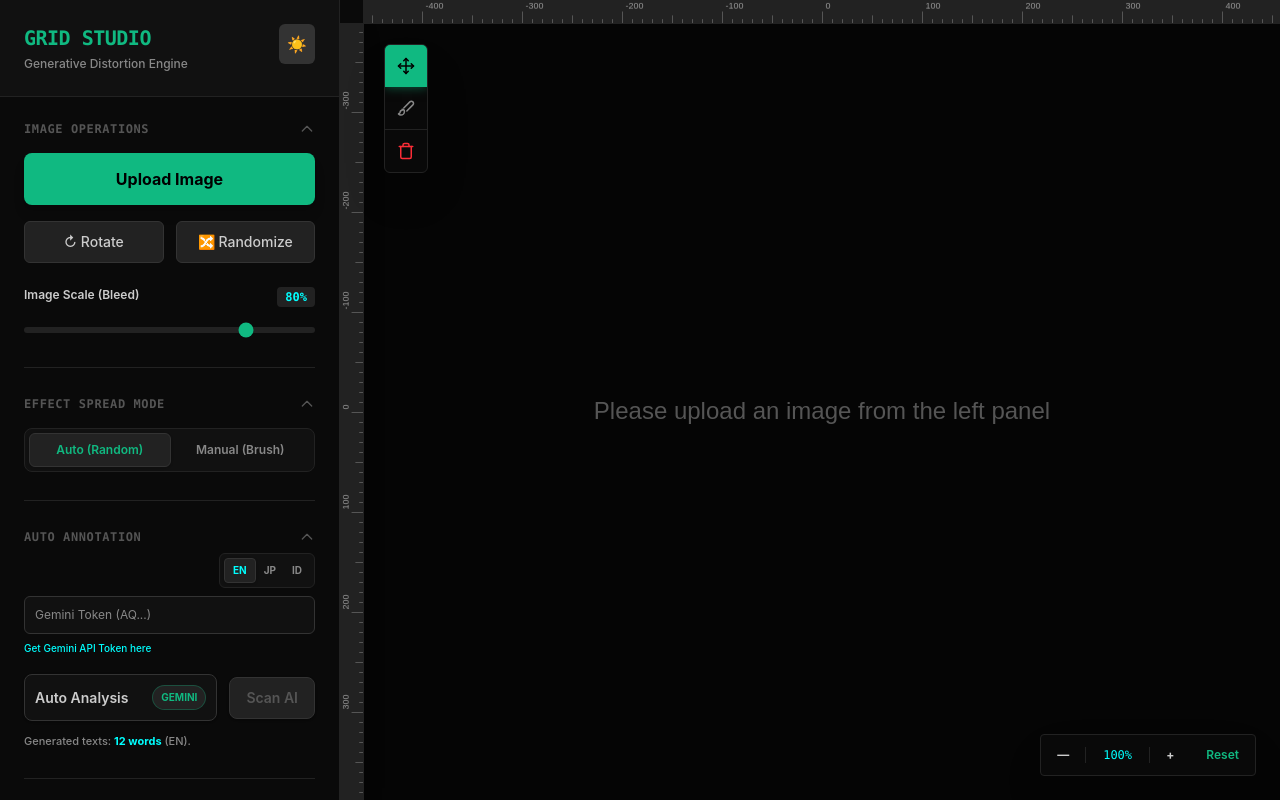
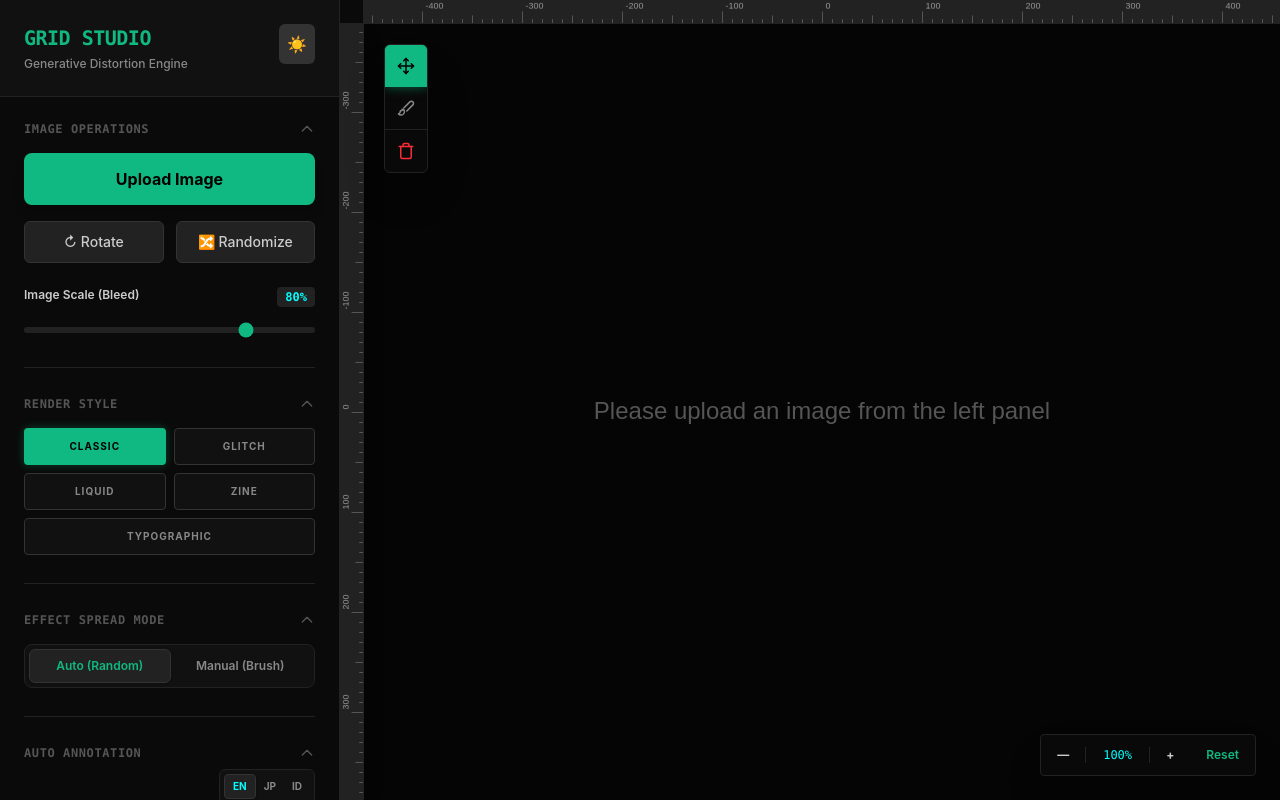
Before and after one commit to raihankentung17-svg/GRIDTOOLS, a React (Vite) app: page / in a window 1280 px wide. Built offline with nearby package versions, Linux system fonts and the light colour scheme.

Commit message:
UPDATE V13

```diff
--- a/src/App.jsx
+++ b/src/App.jsx
@@ -126,21 +126,22 @@ export default function App() {
   const [showTextAnnotations, setShowTextAnnotations] = useState(true);
   const [textColor, setTextColor] = useState('#00FFFF');
 
+  const [renderStyle, setRenderStyle] = useState('classic');
+
   const [isAiAnalyzing, setIsAiAnalyzing] = useState(false);
   const [annoLang, setAnnoLang] = useState('EN');
   const [apiKeyInput, setApiKeyInput] = useState('');
 
-  // --- FEATURE 1: ACCORDION LAYOUT STATE ---
   const [accordions, setAccordions] = useState({
       ops: true,
       mode: true,
+      style: true,
       ai: true,
       slit: true,
       visuals: true
   });
   const toggleAccordion = (key) => setAccordions(prev => ({ ...prev, [key]: !prev[key] }));
 
-  // --- FEATURE 2 & 4: MOUSE POS & SPACEBAR EVENT STATE ---
   const [isSpacePressed, setIsSpacePressed] = useState(false);
   const [mousePos, setMousePos] = useState({ x: 0, y: 0 });
   const [isHoveringWorkspace, setIsHoveringWorkspace] = useState(false);
@@ -173,21 +174,18 @@ export default function App() {
   // eslint-disable-next-line react-hooks/exhaustive-deps
   }, [annoLang]);
 
-  // --- FEATURE 3: LOAD API KEY FROM LOCAL STORAGE ---
   useEffect(() => {
       const savedKey = localStorage.getItem('geminiApiKey');
       if (savedKey) setApiKeyInput(savedKey);
   }, []);
 
-  // --- FEATURE 4: WINDOW SPACEBAR EVENT LISTENER ---
   useEffect(() => {
       const handleKeyDown = (e) => {
           if (e.code === 'Space') {
-              // Ignore if user is typing in an input
               if (e.target.tagName === 'INPUT' || e.target.tagName === 'TEXTAREA') return;
               e.preventDefault();
               setIsSpacePressed(true);
-              if (isPaintingRef.current) isPaintingRef.current = false; // Prevent stuck painting
+              if (isPaintingRef.current) isPaintingRef.current = false;
           }
       };
       const handleKeyUp = (e) => {
@@ -298,7 +296,6 @@ export default function App() {
             const words = text.split(',').map(w => w.trim().toUpperCase()).filter(w => w);
             if (words.length > 0) {
                 setAiWords(words);
-                // --- FEATURE 3: SAVE API KEY TO LOCAL STORAGE ---
                 localStorage.setItem('geminiApiKey', apiKey);
                 alert("Gemini AI Analysis Successful!");
             }
@@ -315,7 +312,6 @@ export default function App() {
     }
   };
 
-  // --- FEATURE 4: DYNAMIC TOOL SELECTION OVERRIDE ---
   const currentTool = isSpacePressed ? 'pan' : activeTool;
 
   const handleWorkspacePointerDown = (e) => {
@@ -331,7 +327,6 @@ export default function App() {
   };
 
   const handleWorkspacePointerMove = (e) => {
-    // --- FEATURE 2: MOUSE POS UPDATE ---
     setMousePos({ x: e.clientX, y: e.clientY });
 
     if (draggingGuide) {
@@ -393,7 +388,6 @@ export default function App() {
 
   const clearMask = () => { maskPointsRef.current = []; drawCanvas(); };
 
-  // --- JANGAN DIUBAH: FULL LOGIKA MATH & RENDER ---
   const drawCanvas = useCallback(() => {
     const canvas = canvasRef.current;
     if (!canvas) return;
@@ -451,7 +445,6 @@ export default function App() {
     for(let i = 0; i < numRows; i++) yCuts.push(Math.floor(rng() * canvas.height));
     yCuts.sort((a,b) => a - b);
 
-    // SISTEM MULTIPLIER REGANGAN
     const stretchProb = Math.min(stretchInt, 100) / 100;
     const stretchMultiplier = stretchInt > 100 ? 1 + ((stretchInt - 100) / 50) * 15 : 1;
     const pEmpty = (1 - (density / 100)) * 0.6;
@@ -468,7 +461,6 @@ export default function App() {
         return false;
     };
 
-    // SISTEM RENDERING 2 LAPIS
     const normalPass = [];
     const stretchPass = [];
 
@@ -528,6 +520,29 @@ export default function App() {
         }
     }
 
+    if (renderStyle === 'typographic') {
+        ctx.clearRect(0, 0, canvas.width, canvas.height);
+        ctx.fillStyle = isDarkMode ? '#FFFFFF' : '#000000';
+        ctx.textAlign = 'center';
+        ctx.textBaseline = 'middle';
+
+        const stableIndex = Math.floor((seed % 100) / 100 * aiWords.length) || 0;
+        const word = aiWords[stableIndex] || 'STRETCH';
+
+        let fontSize = canvas.width / Math.max(word.length * 0.4, 1);
+        if (fontSize < 100) fontSize = 100;
+        ctx.font = `900 ${fontSize}px sans-serif`;
+
+        for(let yPos = fontSize/2; yPos <= canvas.height + fontSize; yPos += fontSize * 0.85) {
+            ctx.fillText(word, canvas.width/2, yPos);
+        }
+        ctx.globalCompositeOperation = 'source-in';
+    }
+
+    if (renderStyle === 'zine') {
+        ctx.filter = 'grayscale(80%) contrast(150%) brightness(90%)';
+    }
+
     normalPass.forEach(op => {
         if (op.type === 'empty') {
             ctx.fillStyle = isDarkMode ? '#000000' : '#FFFFFF';
@@ -538,16 +553,81 @@ export default function App() {
     });
 
     stretchPass.forEach(op => {
+        let srcX = op.x; let srcY = op.y;
+        let srcW = op.w; let srcH = op.h;
+        let dstX = op.x; let dstY = op.y;
+        let dstW = op.dstW; let dstH = op.dstH;
+
         if (op.isHoriz && stretchDirX) {
-            const extendedW = op.dstW * stretchMultiplier;
-            ctx.drawImage(offscreen, op.srcX, op.y, op.sliceW, op.h, op.x, op.y, extendedW, op.dstH);
+            srcX = op.srcX; srcW = op.sliceW;
+            dstW = op.dstW * stretchMultiplier;
         } else if (!op.isHoriz && stretchDirY) {
-            const extendedH = op.dstH * stretchMultiplier;
-            ctx.drawImage(offscreen, op.x, op.srcY, op.w, op.sliceH, op.x, op.y, op.dstW, extendedH);
+            srcY = op.srcY; srcH = op.sliceH;
+            dstH = op.dstH * stretchMultiplier;
+        }
+
+        if (renderStyle === 'liquid') {
+            if (op.isHoriz && stretchDirX) {
+                dstY += Math.sin(op.x * 0.05 + seed) * 15 * relScale;
+            } else if (!op.isHoriz && stretchDirY) {
+                dstX += Math.cos(op.y * 0.05 + seed) * 15 * relScale;
+            }
+        }
+
+        const drawOp = (xOff = 0, yOff = 0) => {
+            ctx.drawImage(offscreen, srcX, srcY, srcW, srcH, dstX + xOff, dstY + yOff, dstW, dstH);
+        };
+
+        if (renderStyle === 'glitch') {
+            ctx.save();
+            ctx.globalCompositeOperation = 'screen';
+            ctx.globalAlpha = 0.6;
+
+            ctx.filter = 'sepia(100%) hue-rotate(180deg) saturate(400%)';
+            drawOp(-4 * relScale, 0);
+
+            ctx.filter = 'sepia(100%) hue-rotate(300deg) saturate(400%)';
+            drawOp(4 * relScale, 0);
+
+            ctx.filter = 'none';
+            ctx.globalCompositeOperation = 'source-over';
+            ctx.globalAlpha = 1.0;
+            drawOp(0, 0);
+
+            ctx.restore();
         } else {
-            ctx.drawImage(offscreen, op.x, op.y, op.w, op.h, op.x, op.y, op.dstW, op.dstH);
+            drawOp(0, 0);
         }
     });
+
+    ctx.filter = 'none';
+
+    if (renderStyle === 'zine') {
+        const noiseCnv = document.createElement('canvas');
+        noiseCnv.width = 100; noiseCnv.height = 100;
+        const nCtx = noiseCnv.getContext('2d');
+        const imgData = nCtx.createImageData(100, 100);
+        const data32 = new Uint32Array(imgData.data.buffer);
+        for(let k=0; k<data32.length; k++) {
+            const v = (rng() * 255) | 0;
+            data32[k] = 0xFF000000 | v<<16 | v<<8 | v;
+        }
+        nCtx.putImageData(imgData, 0, 0);
+
+        ctx.save();
+        ctx.globalCompositeOperation = 'overlay';
+        ctx.globalAlpha = 0.3;
+        ctx.fillStyle = ctx.createPattern(noiseCnv, 'repeat');
+        ctx.fillRect(0, 0, canvas.width, canvas.height);
+        ctx.restore();
+    }
+
+    if (renderStyle === 'typographic') {
+        ctx.globalCompositeOperation = 'destination-over';
+        ctx.fillStyle = isDarkMode ? '#050505' : '#FFFFFF';
+        ctx.fillRect(0, 0, canvas.width, canvas.height);
+        ctx.globalCompositeOperation = 'source-over';
+    }
 
     if (showGridLines) {
         ctx.fillStyle = isDarkMode ? '#10B981' : '#000000';
@@ -609,7 +689,7 @@ export default function App() {
             }
         }
     }
-  }, [image, rotation, seed, scale, complexity, density, stretchInt, brutalInt, stretchDirX, stretchDirY, showGridLines, showTextAnnotations, textColor, isManualMode, brushSize, aiWords, isDarkMode]);
+  }, [image, rotation, seed, scale, complexity, density, stretchInt, brutalInt, stretchDirX, stretchDirY, showGridLines, showTextAnnotations, textColor, isManualMode, brushSize, aiWords, isDarkMode, renderStyle]);
 
   useEffect(() => { drawCanvas(); }, [drawCanvas]);
 
@@ -632,7 +712,6 @@ export default function App() {
 
         <div className="p-6 flex-1 flex flex-col space-y-7">
 
-          {/* --- ACCORDION 1: IMAGE OPERATIONS --- */}
           <div className="space-y-4">
             <button onClick={() => toggleAccordion('ops')} className="w-full flex items-center justify-between focus:outline-none">
               <h2 className={`text-xs font-bold uppercase tracking-wider font-mono ${isDarkMode ? 'text-[#555]' : 'text-gray-400'}`}>Image Operations</h2>
@@ -660,7 +739,37 @@ export default function App() {
           </div>
           <hr className={`border-t ${isDarkMode ? 'border-[#222]' : 'border-gray-200'}`} />
 
-          {/* --- ACCORDION 2: EFFECT SPREAD MODE --- */}
+          <div className="space-y-4">
+            <button onClick={() => toggleAccordion('style')} className="w-full flex items-center justify-between focus:outline-none">
+                <h2 className={`text-xs font-bold uppercase tracking-wider font-mono ${isDarkMode ? 'text-[#555]' : 'text-gray-400'}`}>Render Style</h2>
+                <svg className={`w-4 h-4 transition-transform duration-300 ${accordions.style ? 'rotate-180' : ''} ${isDarkMode ? 'text-[#555]' : 'text-gray-400'}`} fill="none" stroke="currentColor" viewBox="0 0 24 24"><path strokeLinecap="round" strokeLinejoin="round" strokeWidth="2" d="M19 9l-7 7-7-7"></path></svg>
+            </button>
+            {accordions.style && (
+                <div className="grid grid-cols-2 gap-2 animate-in fade-in slide-in-from-top-1 duration-200">
+                    {[
+                        { id: 'classic', label: 'Classic' },
+                        { id: 'glitch', label: 'Glitch' },
+                        { id: 'liquid', label: 'Liquid' },
+                        { id: 'zine', label: 'Zine' },
+                        { id: 'typographic', label: 'Typographic' }
+                    ].map(style => (
+                        <button
+                            key={style.id}
+                            onClick={() => setRenderStyle(style.id)}
+                            className={`px-2 py-2.5 text-[10px] font-bold uppercase tracking-widest rounded transition-all
+                                ${renderStyle === style.id
+                                    ? (isDarkMode ? 'bg-[#10B981] text-black shadow-[0_0_10px_rgba(16,185,129,0.3)]' : 'bg-black text-white shadow-md')
+                                    : (isDarkMode ? 'bg-[#111] text-[#888] border border-[#333] hover:text-[#ccc] hover:bg-[#222]' : 'bg-gray-100 text-gray-500 border border-gray-200 hover:text-gray-700 hover:bg-gray-200')
+                                } ${style.id === 'typographic' ? 'col-span-2' : ''}`}
+                        >
+                            {style.label}
+                        </button>
+                    ))}
+                </div>
+            )}
+          </div>
+          <hr className={`border-t ${isDarkMode ? 'border-[#222]' : 'border-gray-200'}`} />
+
           <div className="space-y-4">
             <button onClick={() => toggleAccordion('mode')} className="w-full flex items-center justify-between focus:outline-none">
               <h2 className={`text-xs font-bold uppercase tracking-wider font-mono ${isDarkMode ? 'text-[#555]' : 'text-gray-400'}`}>Effect Spread Mode</h2>
@@ -689,11 +798,10 @@ export default function App() {
           </div>
           <hr className={`border-t ${isDarkMode ? 'border-[#222]' : 'border-gray-200'}`} />
 
-          {/* --- ACCORDION 3: AUTO ANNOTATION --- */}
           <div className="space-y-3">
              <button onClick={() => toggleAccordion('ai')} className="w-full flex items-center justify-between focus:outline-none mb-2">
-               <h2 className={`text-xs font-bold uppercase tracking-wider font-mono ${isDarkMode ? 'text-[#555]' : 'text-gray-400'}`}>Auto Annotation</h2>
-               <svg className={`w-4 h-4 transition-transform duration-300 ${accordions.ai ? 'rotate-180' : ''} ${isDarkMode ? 'text-[#555]' : 'text-gray-400'}`} fill="none" stroke="currentColor" viewBox="0 0 24 24"><path strokeLinecap="round" strokeLinejoin="round" strokeWidth="2" d="M19 9l-7 7-7-7"></path></svg>
+                 <h2 className={`text-xs font-bold uppercase tracking-wider font-mono ${isDarkMode ? 'text-[#555]' : 'text-gray-400'}`}>Auto Annotation</h2>
+                 <svg className={`w-4 h-4 transition-transform duration-300 ${accordions.ai ? 'rotate-180' : ''} ${isDarkMode ? 'text-[#555]' : 'text-gray-400'}`} fill="none" stroke="currentColor" viewBox="0 0 24 24"><path strokeLinecap="round" strokeLinejoin="round" strokeWidth="2" d="M19 9l-7 7-7-7"></path></svg>
              </button>
              {accordions.ai && (
                <div className="space-y-3 animate-in fade-in slide-in-from-top-1 duration-200">
@@ -723,7 +831,6 @@ export default function App() {
           </div>
           <hr className={`border-t ${isDarkMode ? 'border-[#222]' : 'border-gray-200'}`} />
 
-          {/* --- ACCORDION 4: SLIT-SCAN OPTIONS --- */}
           <div className="space-y-4">
             <button onClick={() => toggleAccordion('slit')} className="w-full flex items-center justify-between focus:outline-none mb-2">
               <h2 className={`text-xs font-bold uppercase tracking-wider font-mono ${isDarkMode ? 'text-[#555]' : 'text-gray-400'}`}>Slit-Scan Options</h2>
@@ -759,7 +866,6 @@ export default function App() {
           </div>
           <hr className={`border-t ${isDarkMode ? 'border-[#222]' : 'border-gray-200'}`} />
 
-          {/* --- ACCORDION 5: VISUALS --- */}
           <div className="space-y-4">
              <button onClick={() => toggleAccordion('visuals')} className="w-full flex items-center justify-between focus:outline-none mb-2">
                <h2 className={`text-xs font-bold uppercase tracking-wider font-mono ${isDarkMode ? 'text-[#555]' : 'text-gray-400'}`}>Visuals & Annotations</h2>
@@ -855,7 +961,7 @@ export default function App() {
             ))}
          </div>
 
-         {/* --- FEATURE 2: VISUAL BRUSH FEEDBACK CURSOR --- */}
+         {/* VISUAL BRUSH FEEDBACK */}
          {isHoveringWorkspace && currentTool === 'brush' && isManualMode && (
             <div
                 className="fixed rounded-full pointer-events-none z-[9999]"
@@ -865,7 +971,7 @@ export default function App() {
                     width: brushSize,
                     height: brushSize,
                     transform: 'translate(-50%, -50%)',
-                    border: '2px solid #22d3ee', // border-cyan-400
+                    border: '2px solid #22d3ee',
                     backgroundColor: 'rgba(34, 211, 238, 0.15)'
                 }}
             />
```
